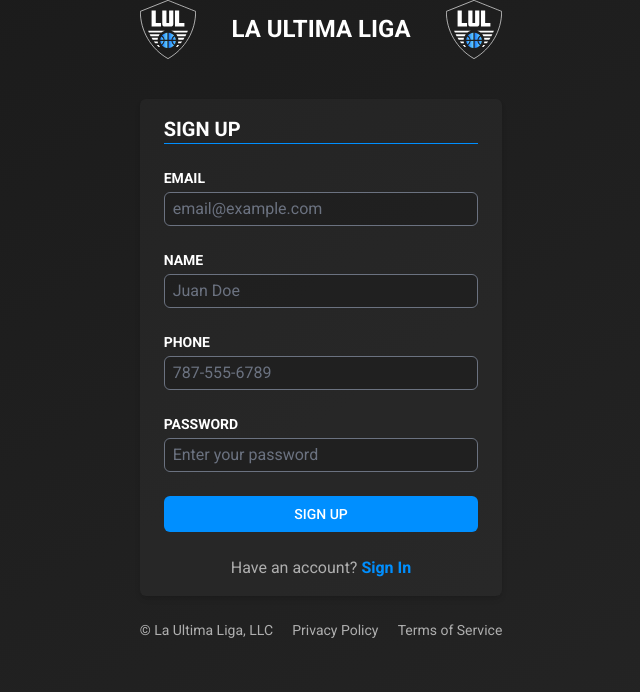
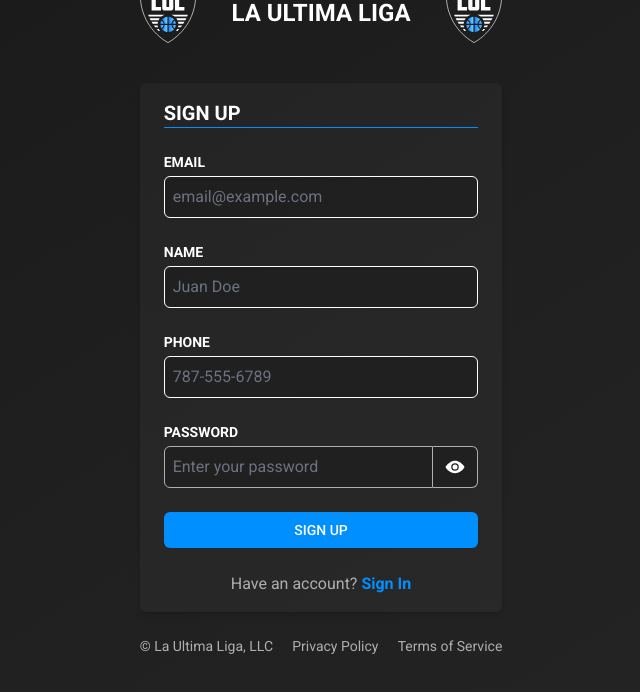
Before and after one commit to yoaquim/laultimaliga, a Next.js app: page /sign-up in a window 1280 px wide. Shown: the top 692 px of the page, without its empty margins (319-959 px from the left). Built offline with nearby package versions, Linux system fonts and the light colour scheme; a web font is replaced by a local one.

Commit message:
Signup page style lines up with sign in

```diff
--- a/app/(auth)/sign-up/page.tsx
+++ b/app/(auth)/sign-up/page.tsx
@@ -5,6 +5,7 @@
 import Spinner from '@/ui/spinner'
 import { User } from '@prisma/client'
 import { BackendResponse } from '@/lib/types'
+import { IoEye, IoEyeOff } from 'react-icons/io5'
 
 function SignUpSuccess() {
     return (
@@ -25,6 +26,8 @@
     loading: boolean
     error: string | null
 }) {
+    const [passwordShown, setPasswordShown] = useState<boolean>(false)
+
     const handleSubmit = async (e: FormEvent<HTMLFormElement>) => {
         e.preventDefault()
         const formData = new FormData(e.currentTarget)
@@ -51,7 +54,7 @@
                     type="email"
                     placeholder="email@example.com"
                     required
-                    className="py-1 px-2 rounded-md text-white bg-lul-black/50"
+                    className="py-2 px-2 rounded-md text-white bg-lul-black/50 border-white"
                 />
             </div>
 
@@ -66,7 +69,7 @@
                     type="text"
                     placeholder="Juan Doe"
                     required
-                    className="py-1 px-2 rounded-md text-white bg-lul-black/50"
+                    className="py-2 px-2 rounded-md text-white bg-lul-black/50 border-white"
                 />
             </div>
 
@@ -81,7 +84,7 @@
                     type="tel"
                     placeholder="787-555-6789"
                     required
-                    className="py-1 px-2 rounded-md text-white bg-lul-black/50"
+                    className="py-2 px-2 rounded-md text-white bg-lul-black/50 border-white"
                 />
             </div>
 
@@ -90,14 +93,20 @@
                 <label htmlFor="password" className="text-white text-sm uppercase font-semibold">
                     Password
                 </label>
+                <div className="flex">
                     <input
                         id="password"
                         name="password"
-                    type="password"
+                        type={passwordShown ? 'text' : 'password'}
                         placeholder="Enter your password"
                         required
-                    className="py-1 px-2 rounded-md text-white bg-lul-black/50"
+                        className="flex-1 py-2 px-2 rounded-md text-white bg-lul-black/50 border-lul-light-grey rounded-r-none"
                     />
+                    <div className="flex flex-col justify-center item-center border border-l-0 border-lul-light-grey bg-lul-black/50 rounded-r-md px-3 py-1 cursor-pointer">
+                        {!passwordShown && <IoEye className="text-xl text-white" onClick={() => setPasswordShown(true)}/>}
+                        {passwordShown && <IoEyeOff className="text-xl text-white" onClick={() => setPasswordShown(false)}/>}
+                    </div>
+                </div>
             </div>
 
             {/* ERROR MESSAGE */}
```
Lines whose indentation alone changed are shown as unchanged.
